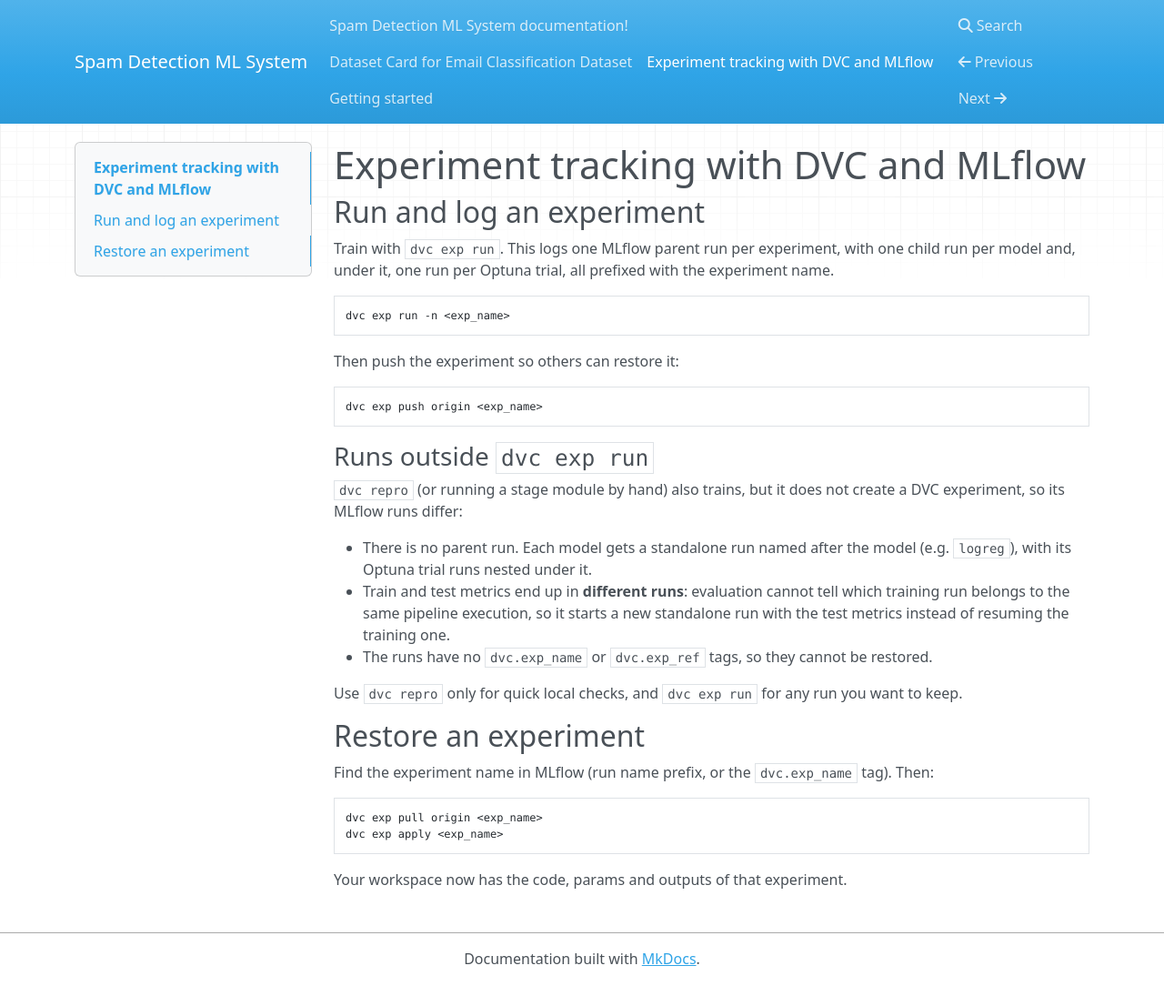
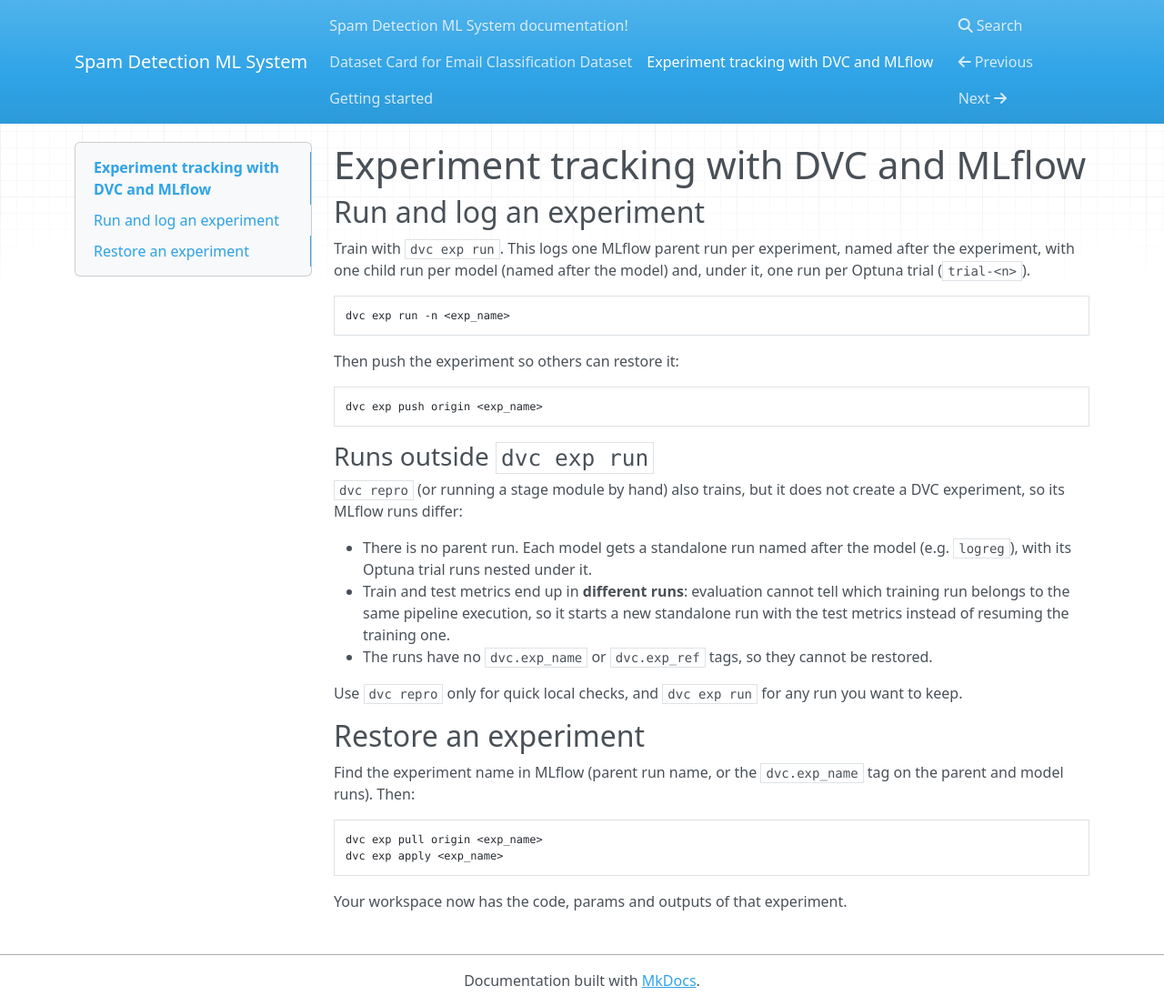
Before and after one commit to mlops-2627q1-mds-upc/MLOps-Datatouille, an MkDocs documentation site: the page built from docs/docs/experiment-tracking.md, in a window 1280 px wide and 1106 px high. Shown: the whole window at 91% size. Built offline with MkDocs 1.6.1, drawn with Linux system fonts in a browser that asks for light colours; nearby versions of some CDN libraries.

Commit message:
eliminate redundant preffixes and add edn (#92)

````diff
--- a/docs/docs/experiment-tracking.md
+++ b/docs/docs/experiment-tracking.md
@@ -2,8 +2,9 @@
 
 ## Run and log an experiment
 
-Train with `dvc exp run`. This logs one MLflow parent run per experiment, with one child run
-per model and, under it, one run per Optuna trial, all prefixed with the experiment name.
+Train with `dvc exp run`. This logs one MLflow parent run per experiment, named
+after the experiment, with one child run per model (named after the model) and, under it, one run
+per Optuna trial (`trial-<n>`).
 
 ```bash
 dvc exp run -n <exp_name>
@@ -31,7 +32,7 @@
 
 ## Restore an experiment
 
-Find the experiment name in MLflow (run name prefix, or the `dvc.exp_name` tag). Then:
+Find the experiment name in MLflow (parent run name, or the `dvc.exp_name` tag on the parent and model runs). Then:
 
 ```bash
 dvc exp pull origin <exp_name>
````
Also changed, not shown: docs/edn/EDN-007-mlflow-tracking-with-dvc-experiments.md (added, +59 -0 lines), 3 other files.
